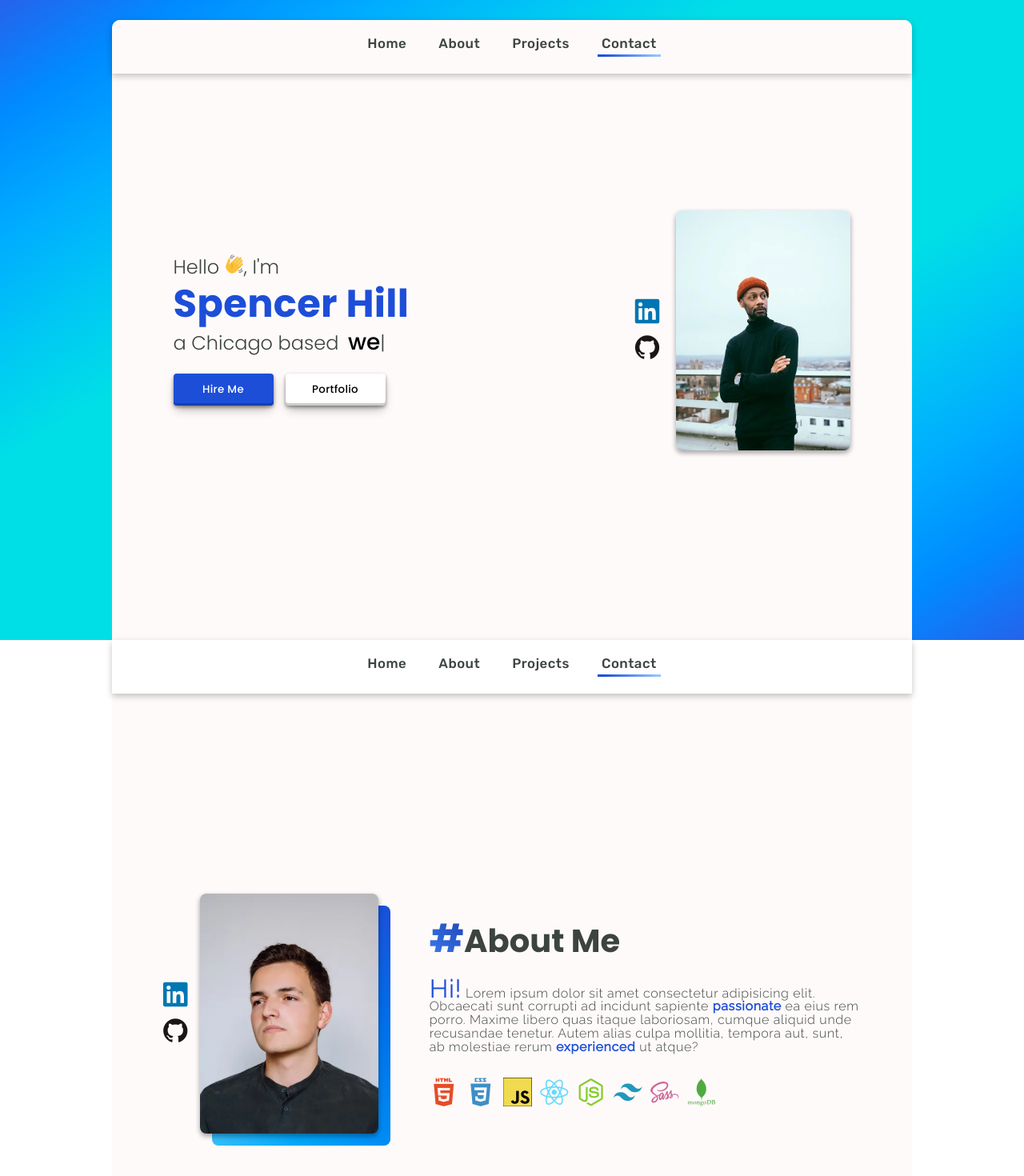
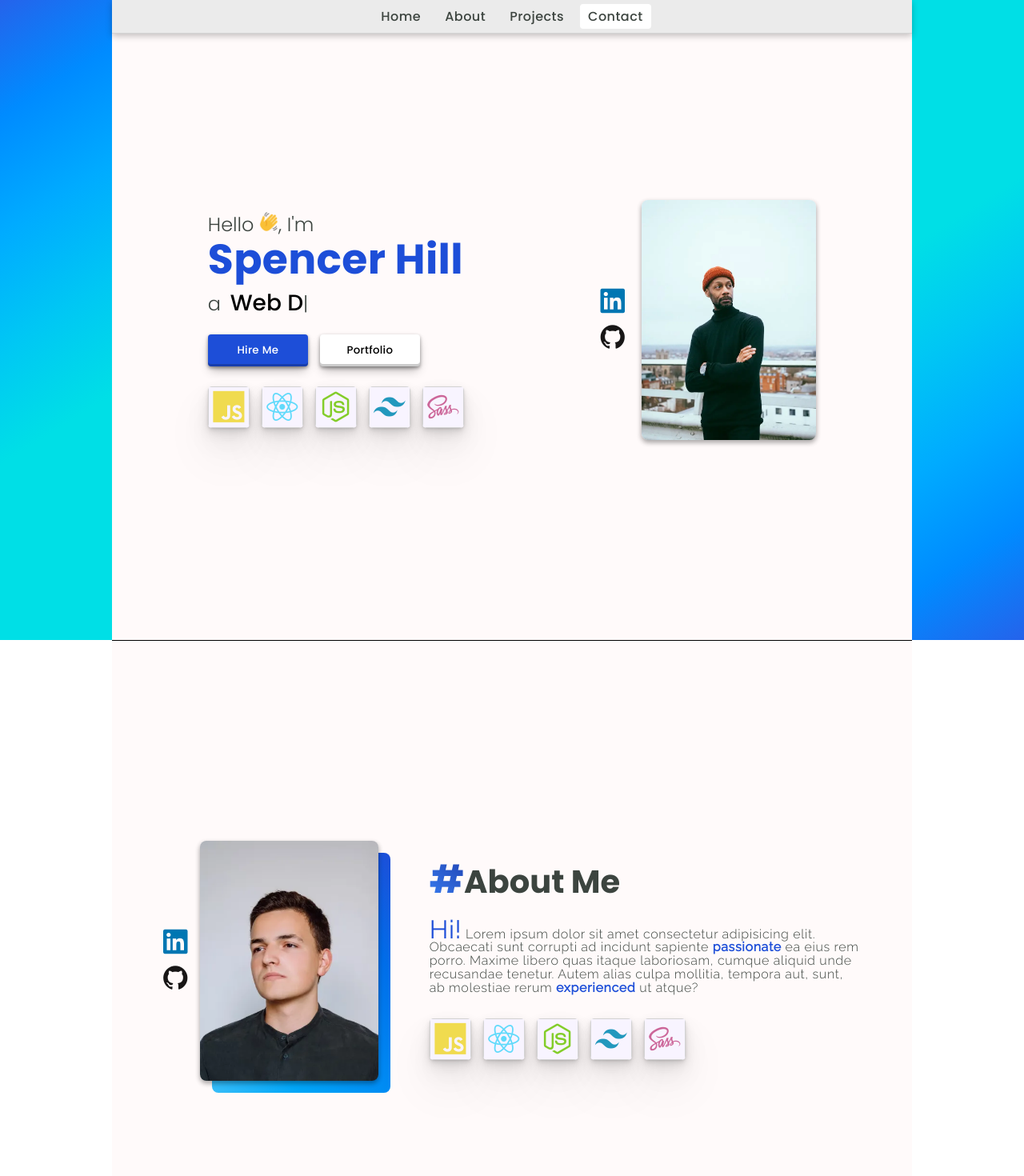
Before and after one commit to spencerhill97/portfolio, a React (Vite) app: page / in a window 1280 px wide. Shown: the top 1470 px of the page at 80% size. Built offline with nearby package versions, Linux system fonts and the light colour scheme.

Commit message:
completed navbar for desktop and added animations to skills

```diff
--- a/src/App.jsx
+++ b/src/App.jsx
@@ -7,8 +7,8 @@ import Projects from "./pages/Projects";
 function App() {
   return (
     <div className="main-wrapper">
+      <Navbar />
       <Hero />
-      <Navbar />
       <About />
       <Projects />
       <Contact />
--- a/src/components/Navbar.jsx
+++ b/src/components/Navbar.jsx
@@ -1,11 +1,11 @@
 import { links } from "../data/links";
 import { useGlobalContext } from "../context/GlobalContext";
 
-const Navbar = () => {
+const Navbar = ({ className }) => {
   const { activeLink } = useGlobalContext();
 
   return (
-    <nav id="navbar" className="navbar">
+    <nav id="navbar" className={`navbar ${className}`}>
       <ul>
         {links.map((link) => {
           const { id, name, route } = link;
--- /dev/null
+++ b/src/data/Skills.jsx
@@ -0,0 +1,30 @@
+export const skills = [
+  {
+    name: "Javascript",
+    html: <i className="js devicon-javascript-plain colored"></i>,
+  },
+  {
+    name: "React",
+    html: <i className="devicon-react-original colored"></i>,
+  },
+  {
+    name: "Node.js",
+    html: <i className="devicon-nodejs-plain colored"></i>,
+  },
+  // {
+  //   name: "HTML",
+  //   html: <i className="devicon-html5-plain-wordmark colored"></i>,
+  // },
+  // {
+  //   name: "CSS",
+  //   html: <i className="devicon-css3-plain-wordmark colored"></i>,
+  // },
+  {
+    name: "Tailwind",
+    html: <i className="devicon-tailwindcss-plain colored"></i>,
+  },
+  {
+    name: "Sass",
+    html: <i className="devicon-sass-original colored"></i>,
+  },
+];
--- a/src/index.css
+++ b/src/index.css
@@ -82,7 +82,7 @@ video {
   margin: 0;
   padding: 0;
   border: 0;
-  font-size: 100%;
+  font-size: 16px;
   font: inherit;
   vertical-align: baseline;
 }
@@ -161,7 +161,10 @@ table {
   width: 100%;
   height: 100%;
   position: relative;
-  top: 25px;
+}
+
+.hidden {
+  display: none;
 }
 
 .bg-overlay {
@@ -191,6 +194,7 @@ table {
 
 .wrapper {
   background-color: #fffafa;
+  height: clamp(600px, 100vh, 800px);
   width: 90%;
   max-width: 1000px;
   margin: 0 auto;
@@ -215,49 +219,32 @@ table {
 /*======================================== NAVBAR ======================================== */
 
 .navbar {
-  position: sticky;
-  top: 0;
+  position: fixed;
   width: 100%;
   max-width: 1000px;
-  margin: 0 auto;
+  box-shadow: rgba(0, 0, 0, 0.24) 0px 3px 8px;
   z-index: 99999;
-  background: rgba(255, 250, 250, 0);
-  box-shadow: rgba(0, 0, 0, 0.24) 0px 3px 8px;
-  backdrop-filter: blur(20px);
-  -webkit-backdrop-filter: blur(20px);
-  border: 1px solid rgba(255, 255, 255, 0.18);
-}
-
-.home .navbar {
-  background-color: #fffafa;
-  position: absolute;
-  top: 0;
-  border-radius: 10px 10px 0 0;
+  text-align: center;
+  left: 50%;
+  transform: translateX(-50%);
 }
 
 .navbar ul {
   list-style: none;
   display: flex;
   justify-content: center;
-  padding: 20px 15px;
-  gap: 30px;
-}
-
-.link {
-  color: var(--black-font);
-  text-decoration: none;
-  font-size: 1.05rem;
-  font-family: "Rubik", sans-serif;
-  letter-spacing: 0.03rem;
-  text-transform: capitalize;
-  padding-right: 5px;
-  padding-left: 5px;
-  font-weight: 500;
+  gap: 10px;
+  background-color: #ebebeb;
+  width: max-content;
+  padding: 5px;
+  width: 100%;
+  border-bottom: lightgray 1px solid;
 }
 
 li {
   position: relative;
-  padding-bottom: 7.5px;
+  padding: 7.5px 10px;
+  border-radius: 4px;
 }
 
 li::before {
@@ -278,21 +265,28 @@ li::before {
   transition: transform 0.3s ease;
 }
 
-li:hover::before,
-li.active::before {
+li:not(.active):hover::before {
   transform: scaleX(1);
+}
+
+li.active {
+  background-color: white;
+}
+
+.link {
+  color: var(--black-font);
+  text-decoration: none;
+  font-family: "Poppins", sans-serif;
+  letter-spacing: 0.03rem;
+  text-transform: capitalize;
+  font-weight: 400;
 }
 
 /*======================================== HOME PAGE ======================================== */
 
-.home.wrapper {
-  border-radius: 10px 10px 0 0;
-}
-
 .home {
   /* subtracting the padding from main wrapper */
-  min-height: calc(100vh - 25px);
-  width: 100%;
+  position: relative;
   display: flex;
   align-items: center;
   justify-content: space-evenly;
@@ -303,7 +297,7 @@ li.active::before {
   display: flex;
   flex-direction: column;
   gap: 25px;
-  width: 450px;
+  width: max-content;
 }
 
 .home article:last-of-type {
@@ -316,7 +310,7 @@ li.active::before {
   font-family: "Poppins", sans-serif;
   display: flex;
   flex-direction: column;
-  gap: 10px;
+  gap: 5px;
 }
 
 .hand {
@@ -333,6 +327,10 @@ li.active::before {
   color: rgb(60, 68, 63);
 }
 
+.occupation {
+  margin-top: 10px;
+}
+
 .span {
   font-weight: 500;
   font-size: 1.75rem !important;
@@ -341,7 +339,7 @@ li.active::before {
 }
 
 .name {
-  font-size: max(2rem, 3rem);
+  font-size: max(2.25rem, 3.25rem);
   letter-spacing: 0.02rem;
   font-weight: 800;
   color: var(--primary-700);
@@ -432,8 +430,6 @@ figure {
 
 /*======================================== ABOUT PAGE ======================================== */
 .about {
-  width: 100%;
-  min-height: 100vh;
   display: flex;
   align-items: center;
   justify-content: space-evenly;
@@ -518,13 +514,48 @@ figure {
 
 .skills-container {
   display: flex;
-  gap: 10px;
+  gap: 15px;
   flex-wrap: wrap;
 }
 
 /* selecting skills icons */
-.skills-container i {
-  font-size: 2.25rem;
+.skill {
+  font-size: 1rem;
+  position: relative;
+  display: flex;
+  align-items: center;
+  border-radius: 5px;
+  box-shadow: rgba(0, 0, 0, 0.07) 0px 1px 2px, rgba(0, 0, 0, 0.07) 0px 2px 4px,
+    rgba(0, 0, 0, 0.07) 0px 4px 8px, rgba(0, 0, 0, 0.07) 0px 8px 16px,
+    rgba(0, 0, 0, 0.07) 0px 16px 32px, rgba(0, 0, 0, 0.07) 0px 32px 64px;
+  cursor: pointer;
+  transition: all 500ms;
+  overflow: hidden;
+}
+
+.skills:hover {
+  /*
+    About.jsx component has the hover effect!
+  */
+}
+
+.skill i {
+  font-size: 2.5rem;
+  display: inline-block;
+  transition: all 500ms;
+  background-color: #f8f4ff;
+  border: none;
+  z-index: 1;
+  padding: 5px;
+  border: 1px solid lightgray;
+}
+
+.skill-name {
+  position: absolute;
+  right: 0;
+  padding-right: 10px;
+  font-family: "Rubik", sans-serif;
+  color: var(--black-font);
 }
 
 .social-links {
@@ -533,47 +564,21 @@ figure {
   gap: 10px;
 }
 
-.social:hover {
-  animation: shake 0.82s cubic-bezier(0.36, 0.07, 0.19, 0.97) both;
-  transform: translate3d(0, 0, 0);
-  perspective: 1000px;
-}
-
-@keyframes shake {
-  10%,
-  90% {
-    transform: translate3d(-1px, 0, 0);
-  }
-  20%,
-  80% {
-    transform: translate3d(2px, 0, 0);
-  }
-  30%,
-  50%,
-  70% {
-    transform: translate3d(-2px, 0, 0);
-  }
-  40%,
-  60% {
-    transform: translate3d(2px, 0, 0);
-  }
-}
-
 .social {
   font-size: 2rem;
   text-decoration: none;
   cursor: pointer;
 }
 
-i.js {
+/* i.js {
   background-color: black;
   border: none;
-}
+} */
 
 /*======================================== PROJECTS PAGE ======================================== */
 
 .projects {
-  min-height: 100vh;
+  height: 100%;
   display: flex;
   flex-direction: column;
   align-items: center;
@@ -639,8 +644,7 @@ i.js {
 /*======================================== CONTACT PAGE ======================================== */
 
 .contact {
-  min-height: 100vh;
-  width: 100%;
+  max-height: 600px;
   display: grid;
   padding-top: 25px;
   padding-right: 25px;
@@ -715,3 +719,9 @@ button[type="submit"]:hover {
 button[type="submit"]:active {
   transform: translateY(2px);
 }
+
+.about,
+.contact,
+.projects {
+  border-top: 1px solid black;
+}
--- a/src/pages/About.jsx
+++ b/src/pages/About.jsx
@@ -2,7 +2,7 @@ import { useEffect } from "react";
 import { useInView } from "react-intersection-observer";
 import { useGlobalContext } from "../context/GlobalContext";
 import portrait from "../images/portraitAboutPage.webp";
-import { ImGithub } from "react-icons/im";
+import { skills } from "../data/Skills";
 
 const About = () => {
   const { ref, inView } = useInView({
@@ -13,6 +13,10 @@ const About = () => {
   useEffect(() => {
     inView && setActiveLink("about");
   }, [inView]);
+
+  const removeName = (e) => {
+    e.target.setAttribute("style", "margin-right: 0");
+  };
 
   return (
     <section ref={ref} id="about" className="about wrapper">
@@ -49,14 +53,23 @@ const About = () => {
           </p>
         </div>
         <div className="skills-container">
-          <i className="devicon-html5-plain-wordmark colored"></i>
-          <i className="devicon-css3-plain-wordmark colored"></i>
-          <i className="devicon-javascript-plain colored js"></i>
-          <i className="devicon-react-original colored"></i>
-          <i className="devicon-nodejs-plain colored"></i>
-          <i className="devicon-tailwindcss-plain colored"></i>
-          <i className="devicon-sass-original colored"></i>
-          <i className="devicon-mongodb-plain-wordmark colored"></i>
+          {skills.map((skill) => {
+            const { name, html } = skill;
+            const width = (16 * name.length) / 2 + 24;
+            return (
+              <div
+                key={name}
+                className="skill"
+                onMouseOut={removeName}
+                onMouseEnter={(e) => {
+                  e.target.setAttribute("style", `margin-right: ${width}px`);
+                }}
+              >
+                {html}
+                <p className="skill-name ">{name}</p>
+              </div>
+            );
+          })}
         </div>
       </article>
     </section>
--- a/src/pages/Contact.jsx
+++ b/src/pages/Contact.jsx
@@ -23,9 +23,9 @@ const Contact = () => {
         </h2>
         <form>
           <fieldset>
-            <input type="name" placeholder="Name*" />
-            <input type="email" placeholder="Email*" />
-            <input type="text" placeholder="Your message here*" />
+            <input type="name" placeholder="Name*" required />
+            <input type="email" placeholder="Email*" required />
+            <input type="text" placeholder="Your message here*" required />
             <button type="submit" className="btn">
               send message
             </button>
--- a/src/pages/Hero.jsx
+++ b/src/pages/Hero.jsx
@@ -1,10 +1,10 @@
-import Navbar from "../components/Navbar";
 import { useEffect, useRef } from "react";
 import { useGlobalContext } from "../context/GlobalContext";
 import { useInView } from "react-intersection-observer";
 import portrait from "../images/portrait.webp";
 import wave from "../images/handWave.webp";
 import Typed from "typed.js";
+import { skills } from "../data/Skills";
 
 const Hero = () => {
   const textRef = useRef(null);
@@ -20,8 +20,8 @@ const Hero = () => {
 
   useEffect(() => {
     const typed = new Typed(".span", {
-      strings: ["we", "Web Devele", "Web Developer"],
-      typeSpeed: 150,
+      strings: ["Frontend Developer", "Web Developer"],
+      typeSpeed: 175,
       loop: true,
     });
 
@@ -31,9 +31,12 @@ const Hero = () => {
     };
   }, []);
 
+  const removeName = (e) => {
+    e.target.setAttribute("style", "margin-right: 0");
+  };
+
   return (
     <section ref={ref} id="home" className="home wrapper">
-      <Navbar />
       <article>
         <div className="bio">
           <p className="intro">
@@ -41,7 +44,7 @@ const Hero = () => {
           </p>
           <h1 className="name">Spencer Hill</h1>
           <h3 className="occupation">
-            a Chicago based <span className="span" ref={textRef}></span>
+            a <span className="span" ref={textRef}></span>
           </h3>
         </div>
         <div className="btn-container">
@@ -56,6 +59,25 @@ const Hero = () => {
               portfolio
             </button>
           </form>
+        </div>
+        <div className="skills-container">
+          {skills.map((skill) => {
+            const { name, html } = skill;
+            const width = (16 * name.length) / 2 + 24;
+            return (
+              <div
+                key={name}
+                className="skill"
+                onMouseOut={removeName}
+                onMouseEnter={(e) => {
+                  e.target.setAttribute("style", `margin-right: ${width}px`);
+                }}
+              >
+                {html}
+                <p className="skill-name ">{name}</p>
+              </div>
+            );
+          })}
         </div>
       </article>
       <article>
```
Also changed, not shown: src/data/links.jsx (renamed from src/data/links.js), src/data/projects.jsx (renamed from src/data/projects.js).
